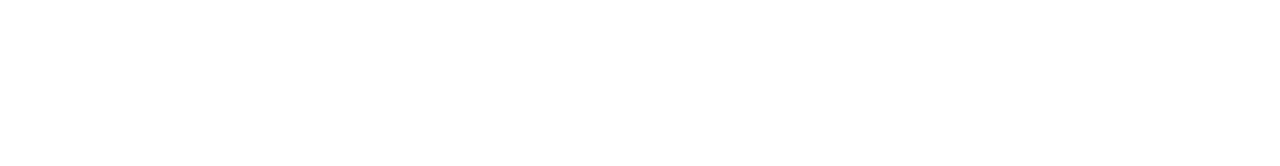
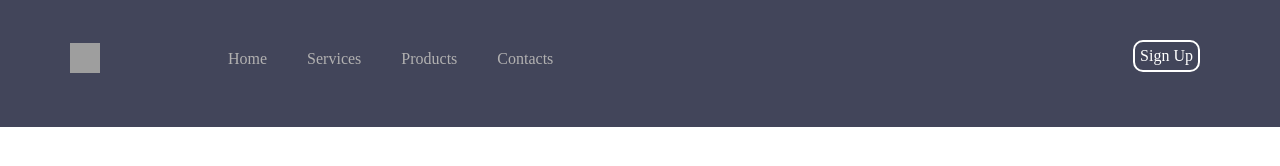
Before and after one commit to Mahessh01/HTML-CSS-PROGRAMS, a plain HTML site: page blog.html in a window 1280 px wide. Drawn offline with Linux system fonts and the light colour scheme; grey boxes are pictures that could not be loaded.

Commit message:
some chnages made

```diff
--- a/blog.html
+++ b/blog.html
@@ -12,16 +12,51 @@
 
         }
         .container{
-            width: 100vh;
+            width: 100%;
             height: 100%;
             background: #42455a;
+        }
+        .menu ul{
+            display: inline-flex;
+            margin: 50px;
+        }
+        .menu ul li{
+            list-style: none;
+            margin: 0 20px;
+            color: #b2b1b1;
+            cursor: pointer;
+        }
+        .logo img{
+            height: 30px;
+            width: 30px;
+            margin-top: -7px;
+            margin-right: 48px;
+        }
+        .signup-btn{
+            top : 40px;
+            right: 80px;
+            position: absolute;
+            text-decoration: none;
+            color: #fff;
+            border: 2px solid ;
+            border-radius:10px;
+            padding: 5px;
         }
        </style>
     </head>
     <body>
-        <div class = "conta  iner">
+        <div class = "container">
 
-            <div></div>
+            <div class = "menu">
+                <ul>
+                    <li class= "logo"><img src = "https://www.svgrepo.com/show/521597/diamond.svg" alt= "logo"><li>
+                    <li>Home</li>
+                    <li>Services</li>
+                    <li>Products</li>
+                    <li>Contacts</li>
+                    <li><a href ="#" class = "signup-btn">Sign Up</a></li>
+                </ul>
+            </div>
 
 
         </div>
```
